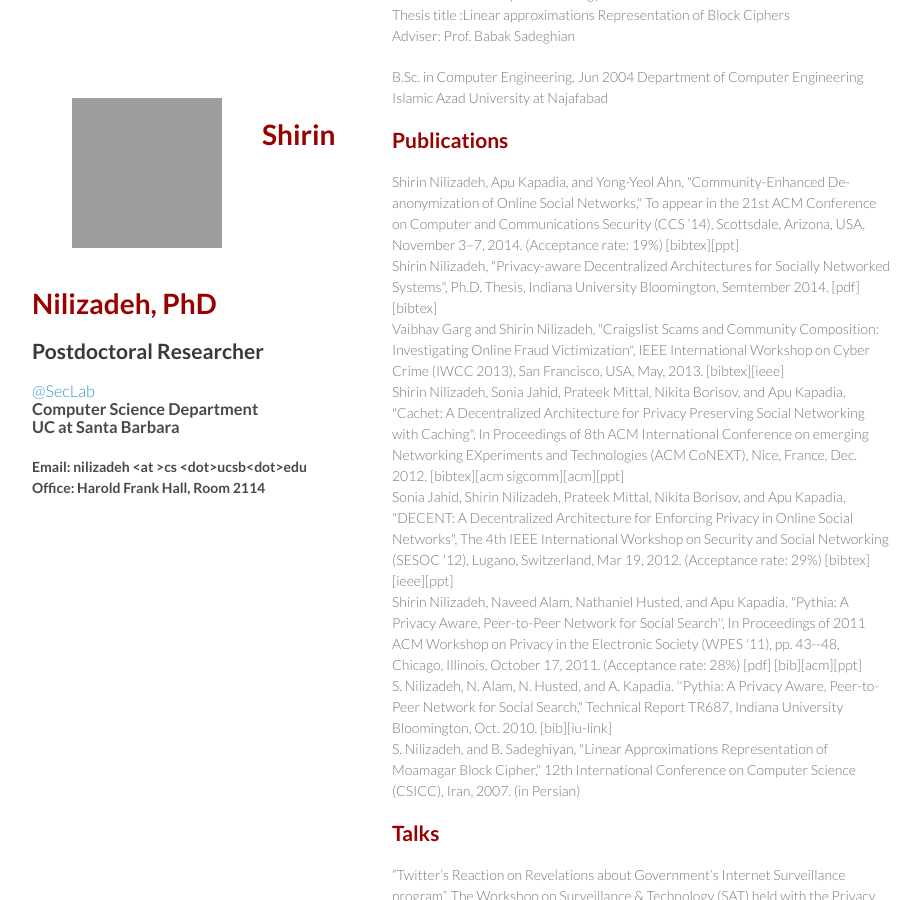
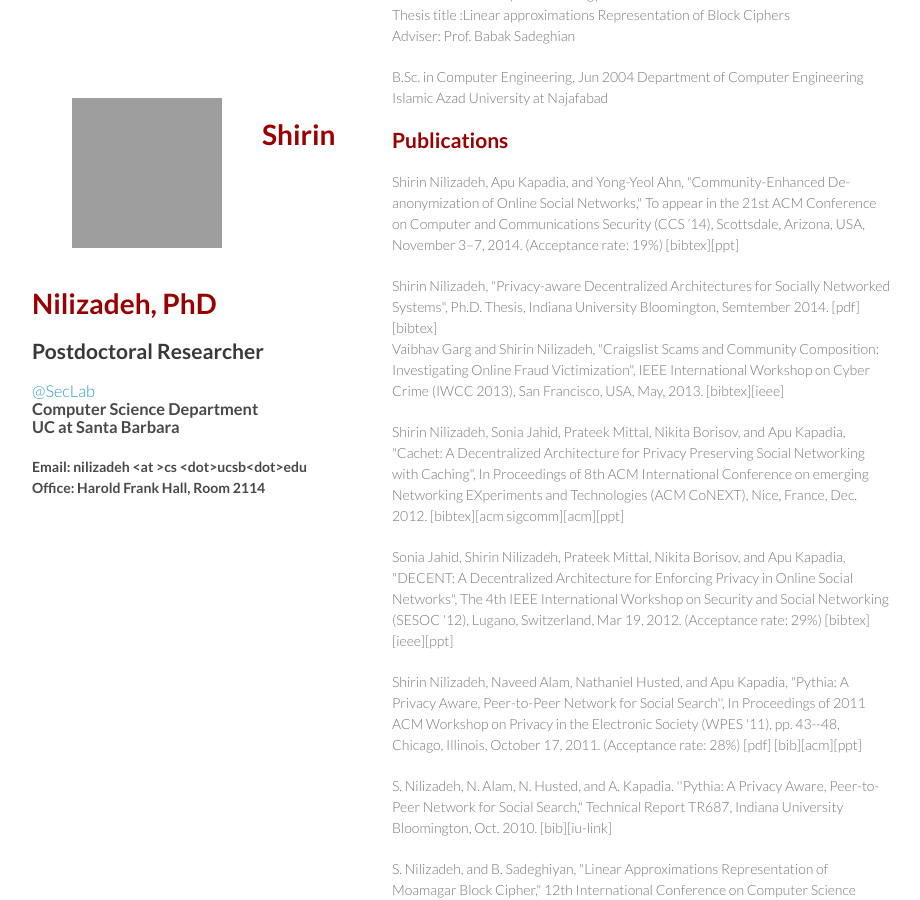
Before and after one commit to Machiry/nilizadeh.github.io, a Jekyll site: the page index.html, which Jekyll copies as it is, in a window 1280 px wide and 900 px high, scrolled down 558 px. Shown: the whole window, without its empty margins (178-1098 px from the left). Built offline with Jekyll 4.4.1, drawn with Linux system fonts in a browser that asks for light colours; grey boxes are pictures that could not be loaded.

```diff
--- a/index.html
+++ b/index.html
@@ -62,23 +62,21 @@ Islamic Azad University at Najafabad</p>
 <h2>
 <font color="#990000"><a id="publications" class="anchor" href="#publication" aria-hidden="true"><span class="octicon octicon-link"></span></a>Publications</font></h2>
 
-<p>Shirin Nilizadeh, Apu Kapadia, and Yong-Yeol Ahn, "Community-Enhanced De-anonymization of Online Social Networks," To appear in the 21st ACM Conference on Computer and Communications Security (CCS ’14), Scottsdale, Arizona, USA, November 3–7, 2014. (Acceptance rate: 19%) [bibtex][ppt] <br>
+<p>Shirin Nilizadeh, Apu Kapadia, and Yong-Yeol Ahn, "Community-Enhanced De-anonymization of Online Social Networks," To appear in the 21st ACM Conference on Computer and Communications Security (CCS ’14), Scottsdale, Arizona, USA, November 3–7, 2014. (Acceptance rate: 19%) [bibtex][ppt] </p>
 
 Shirin Nilizadeh, "Privacy-aware Decentralized Architectures for Socially Networked Systems", Ph.D. Thesis, Indiana University Bloomington, Semtember 2014. [pdf][bibtex] <br>
 
-Vaibhav Garg and Shirin Nilizadeh, "Craigslist Scams and Community Composition: Investigating Online Fraud Victimization", IEEE International Workshop on Cyber Crime (IWCC 2013), San Francisco, USA, May, 2013. [bibtex][ieee] <br>
+Vaibhav Garg and Shirin Nilizadeh, "Craigslist Scams and Community Composition: Investigating Online Fraud Victimization", IEEE International Workshop on Cyber Crime (IWCC 2013), San Francisco, USA, May, 2013. [bibtex][ieee] </p>
 
-Shirin Nilizadeh, Sonia Jahid, Prateek Mittal, Nikita Borisov, and Apu Kapadia, "Cachet: A Decentralized Architecture for Privacy Preserving Social Networking with Caching", In Proceedings of 8th ACM International Conference on emerging Networking EXperiments and Technologies (ACM CoNEXT), Nice, France, Dec. 2012. [bibtex][acm sigcomm][acm][ppt] <br>
+Shirin Nilizadeh, Sonia Jahid, Prateek Mittal, Nikita Borisov, and Apu Kapadia, "Cachet: A Decentralized Architecture for Privacy Preserving Social Networking with Caching", In Proceedings of 8th ACM International Conference on emerging Networking EXperiments and Technologies (ACM CoNEXT), Nice, France, Dec. 2012. [bibtex][acm sigcomm][acm][ppt] </p>
 
-Sonia Jahid, Shirin Nilizadeh, Prateek Mittal, Nikita Borisov, and Apu Kapadia, "DECENT: A Decentralized Architecture for Enforcing Privacy in Online Social Networks", The 4th IEEE International Workshop on Security and Social Networking (SESOC '12), Lugano, Switzerland, Mar 19, 2012. (Acceptance rate: 29%) [bibtex][ieee][ppt] <br>
+Sonia Jahid, Shirin Nilizadeh, Prateek Mittal, Nikita Borisov, and Apu Kapadia, "DECENT: A Decentralized Architecture for Enforcing Privacy in Online Social Networks", The 4th IEEE International Workshop on Security and Social Networking (SESOC '12), Lugano, Switzerland, Mar 19, 2012. (Acceptance rate: 29%) [bibtex][ieee][ppt] </p>
 
-Shirin Nilizadeh, Naveed Alam, Nathaniel Husted, and Apu Kapadia, "Pythia: A Privacy Aware, Peer-to-Peer Network for Social Search'', In Proceedings of 2011 ACM Workshop on Privacy in the Electronic Society (WPES '11), pp. 43--48, Chicago, Illinois, October 17, 2011. (Acceptance rate: 28%) [pdf] [bib][acm][ppt] <br>
+Shirin Nilizadeh, Naveed Alam, Nathaniel Husted, and Apu Kapadia, "Pythia: A Privacy Aware, Peer-to-Peer Network for Social Search'', In Proceedings of 2011 ACM Workshop on Privacy in the Electronic Society (WPES '11), pp. 43--48, Chicago, Illinois, October 17, 2011. (Acceptance rate: 28%) [pdf] [bib][acm][ppt] </p>
 
-S. Nilizadeh, N. Alam, N. Husted, and A. Kapadia. ''Pythia: A Privacy Aware, Peer-to-Peer Network for Social Search," Technical Report TR687, Indiana University Bloomington, Oct. 2010. [bib][iu-link] <br>
+S. Nilizadeh, N. Alam, N. Husted, and A. Kapadia. ''Pythia: A Privacy Aware, Peer-to-Peer Network for Social Search," Technical Report TR687, Indiana University Bloomington, Oct. 2010. [bib][iu-link] </p>
 
-S. Nilizadeh, and B. Sadeghiyan, "Linear Approximations Representation of Moamagar Block Cipher," 12th International Conference on Computer Science (CSICC), Iran, 2007. (in Persian) <br>
-
-</p>
+S. Nilizadeh, and B. Sadeghiyan, "Linear Approximations Representation of Moamagar Block Cipher," 12th International Conference on Computer Science (CSICC), Iran, 2007. (in Persian) </p>
 
 <h2>
 <font color="#990000"><a id="talks" class="anchor" href="#talks" aria-hidden="true"><span class="octicon octicon-link"></span></a>Talks</font></h2>
```
